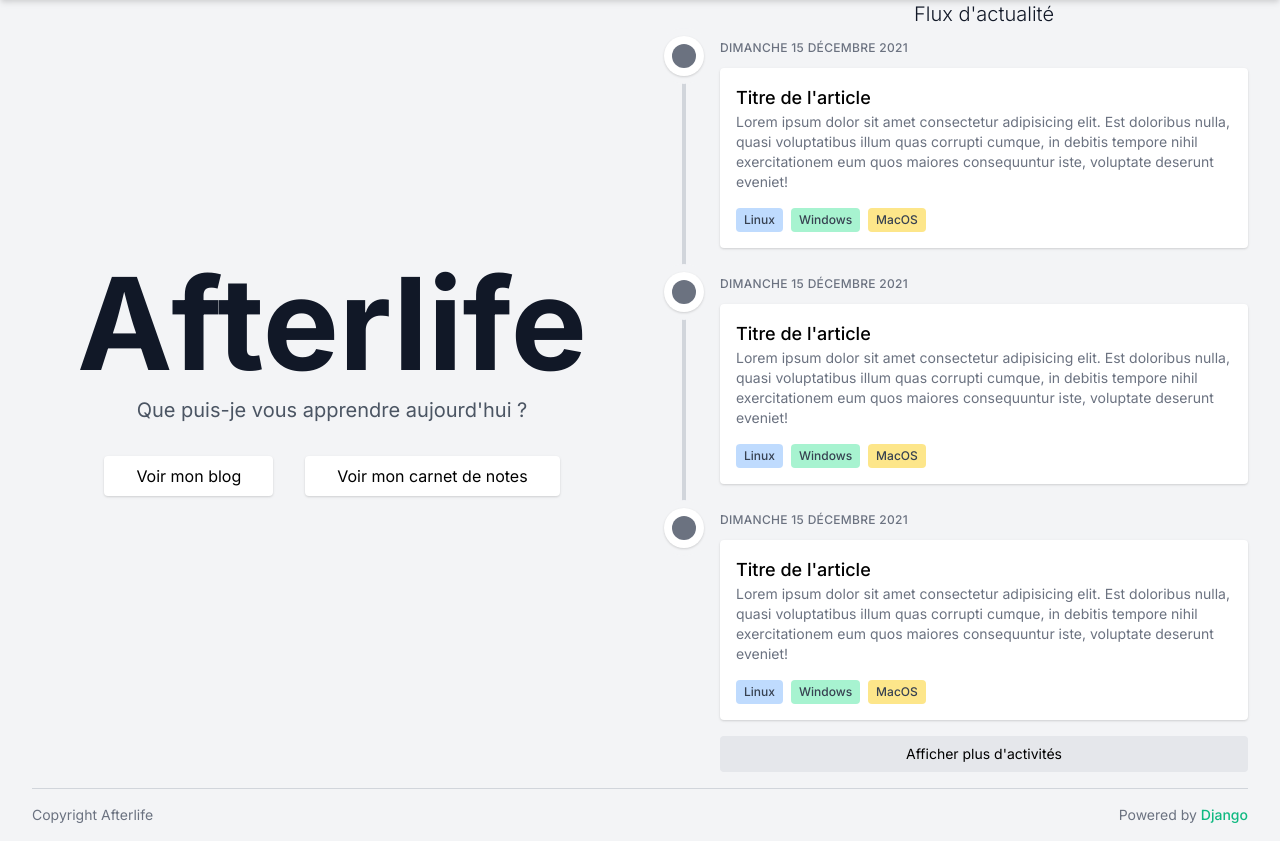
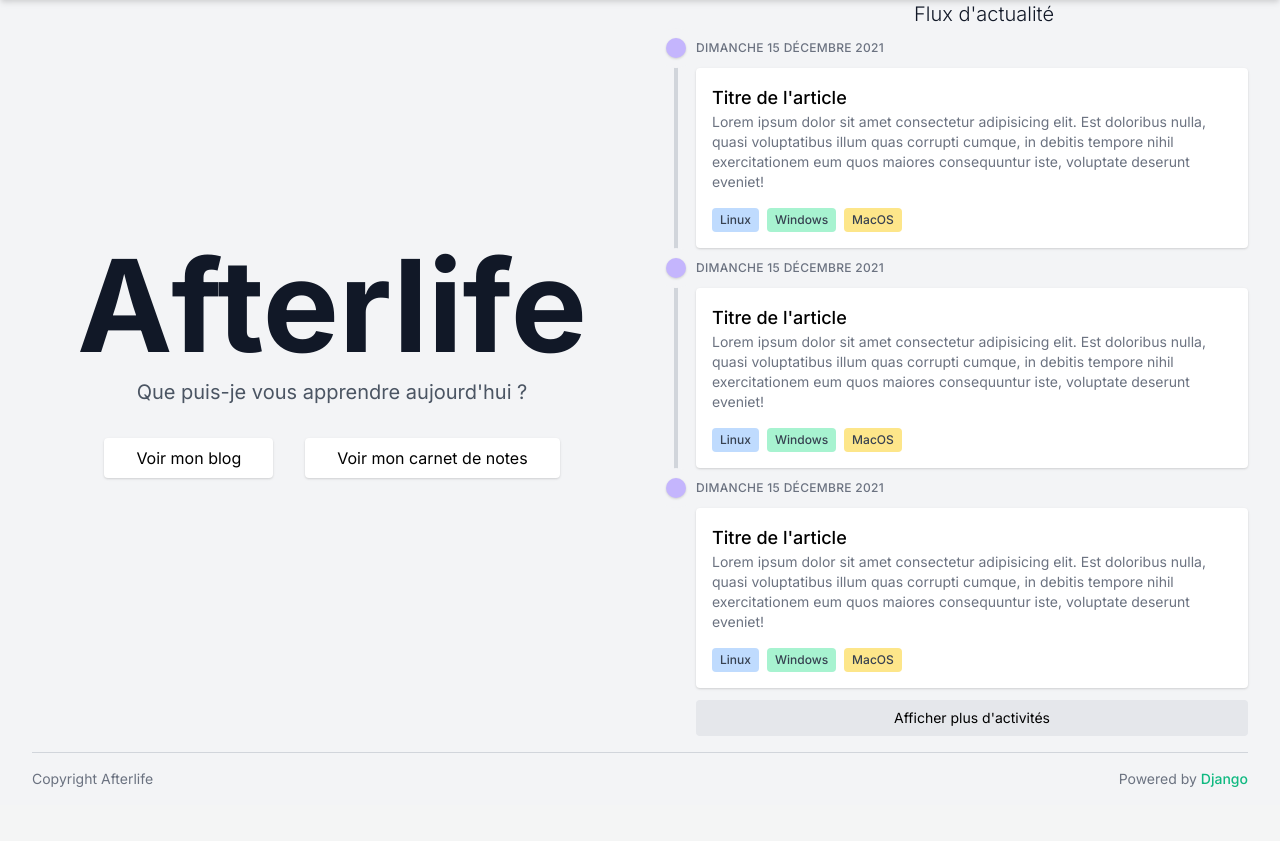
Before and after one commit to john-mirage/Afterlife, a Django app: page / in a window 1280 px wide. Shown: the part 64-905 px from the top of the page. After the commit the page ends 851 px from the top, so only its background shows below. Run offline with Django 3.2, Linux system fonts and the light colour scheme; style sheets or scripts are compiled from the project's sources; parts of the project's set-up code (start-up, migrations or seed data) failed here and were passed over.

Commit message:
ref(temp): simplify timeline style

```diff
--- a/src/templates/components/timeline.html
+++ b/src/templates/components/timeline.html
@@ -2,37 +2,31 @@
 
     <h3 class="pl-16 font-light text-xl text-center text-gray-900">Flux d'actualité</h3>
 
-    <ul class="space-y-4 z-20">
+    <ul class="z-20">
         <li class="flex relative">
-            <div class="relative z-20 h-14 w-14 p-2 mr-2 bg-gray-100 flex-shrink-0 rounded-full">
-                <div class="h-10 w-10 p-2 bg-white rounded-full shadow">
-                    <div class="h-6 w-6 bg-gray-500 rounded-full"></div>
-                </div>
+            <div class="relative z-20 h-10 w-10 bg-gray-100 flex-shrink-0 rounded-full">
+                <div class="absolute top-1/2 left-1/2 -translate-x-1/2 -translate-y-1/2 h-5 w-5 bg-purple-300 rounded-full shadow"></div>
             </div>
             {% include "../components/card.html" with datePosition="outside" %}
-            <div class="absolute z-10 top-7 left-7 h-full w-1 -ml-0.5 bg-gray-300"></div>
+            <div class="absolute z-10 top-5 left-5 h-full w-1 -ml-0.5 bg-gray-300"></div>
         </li>
         <li class="flex relative">
-            <div class="relative z-20 h-14 w-14 p-2 mr-2 bg-gray-100 flex-shrink-0 rounded-full">
-                <div class="h-10 w-10 p-2 bg-white rounded-full shadow">
-                    <div class="h-6 w-6 bg-gray-500 rounded-full"></div>
-                </div>
+            <div class="relative z-20 h-10 w-10 bg-gray-100 flex-shrink-0 rounded-full">
+                <div class="absolute top-1/2 left-1/2 -translate-x-1/2 -translate-y-1/2 h-5 w-5 bg-purple-300 rounded-full shadow"></div>
             </div>
             {% include "../components/card.html" with datePosition="outside" %}
-            <div class="absolute z-10 top-7 left-7 h-full w-1 -ml-0.5 bg-gray-300"></div>
+            <div class="absolute z-10 top-5 left-5 h-full w-1 -ml-0.5 bg-gray-300"></div>
         </li>
         <li class="flex relative">
-            <div class="relative z-20 h-14 w-14 p-2 mr-2 bg-gray-100 flex-shrink-0 rounded-full">
-                <div class="h-10 w-10 p-2 bg-white rounded-full shadow">
-                    <div class="h-6 w-6 bg-gray-500 rounded-full"></div>
-                </div>
+            <div class="relative z-20 h-10 w-10 bg-gray-100 flex-shrink-0 rounded-full">
+                <div class="absolute top-1/2 left-1/2 -translate-x-1/2 -translate-y-1/2 h-5 w-5 bg-purple-300 rounded-full shadow"></div>
             </div>
             {% include "../components/card.html" with datePosition="outside" %}
         </li>
     </ul>
 
-    <div class="pl-16">
-        <button class="w-full text-sm py-2 mt-4 bg-gray-200 rounded">Afficher plus d'activités</button>
+    <div class="pl-10">
+        <button class="w-full text-sm py-2 mt-3 bg-gray-200 rounded">Afficher plus d'activités</button>
     </div>
 
 </section>
```
